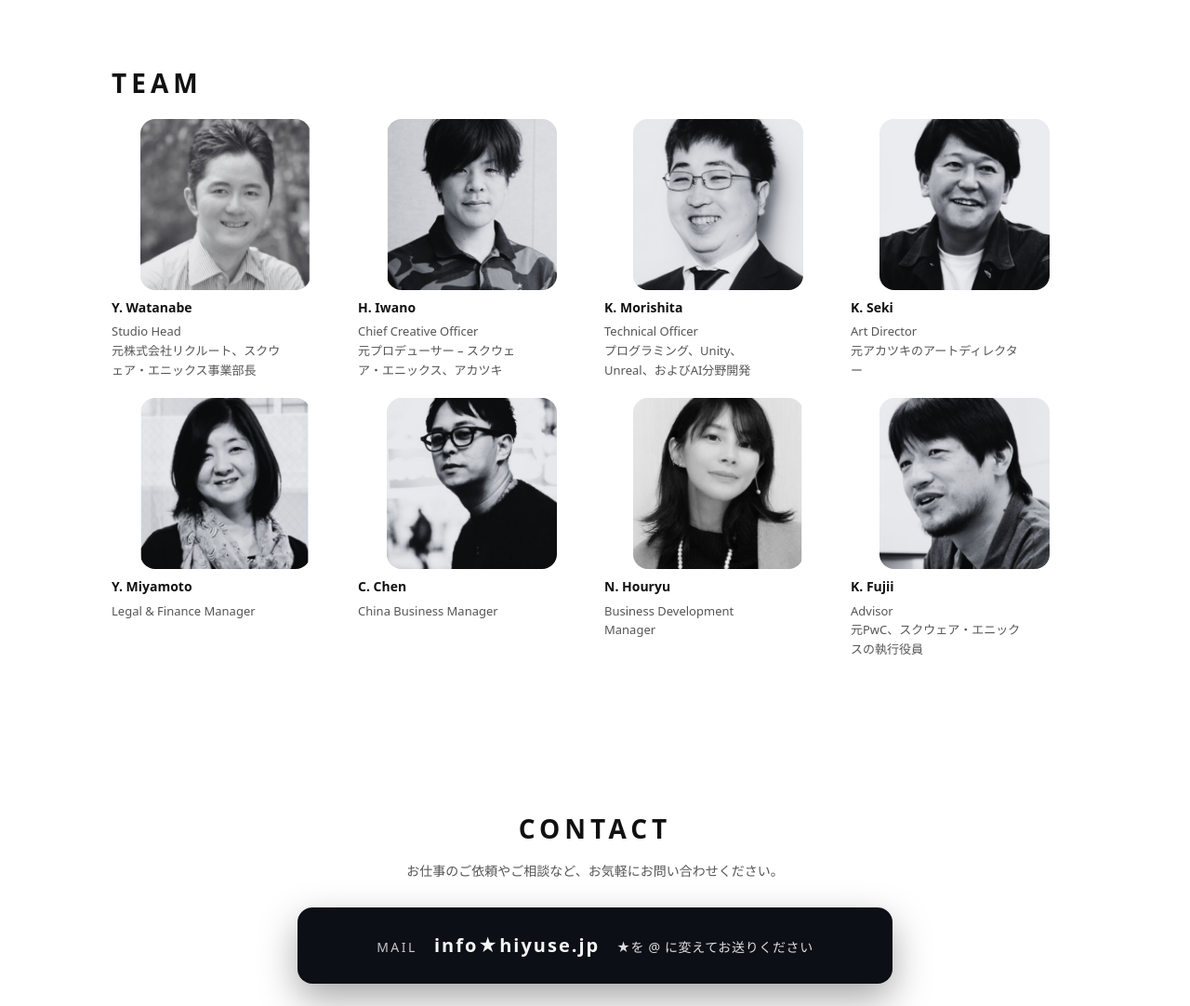
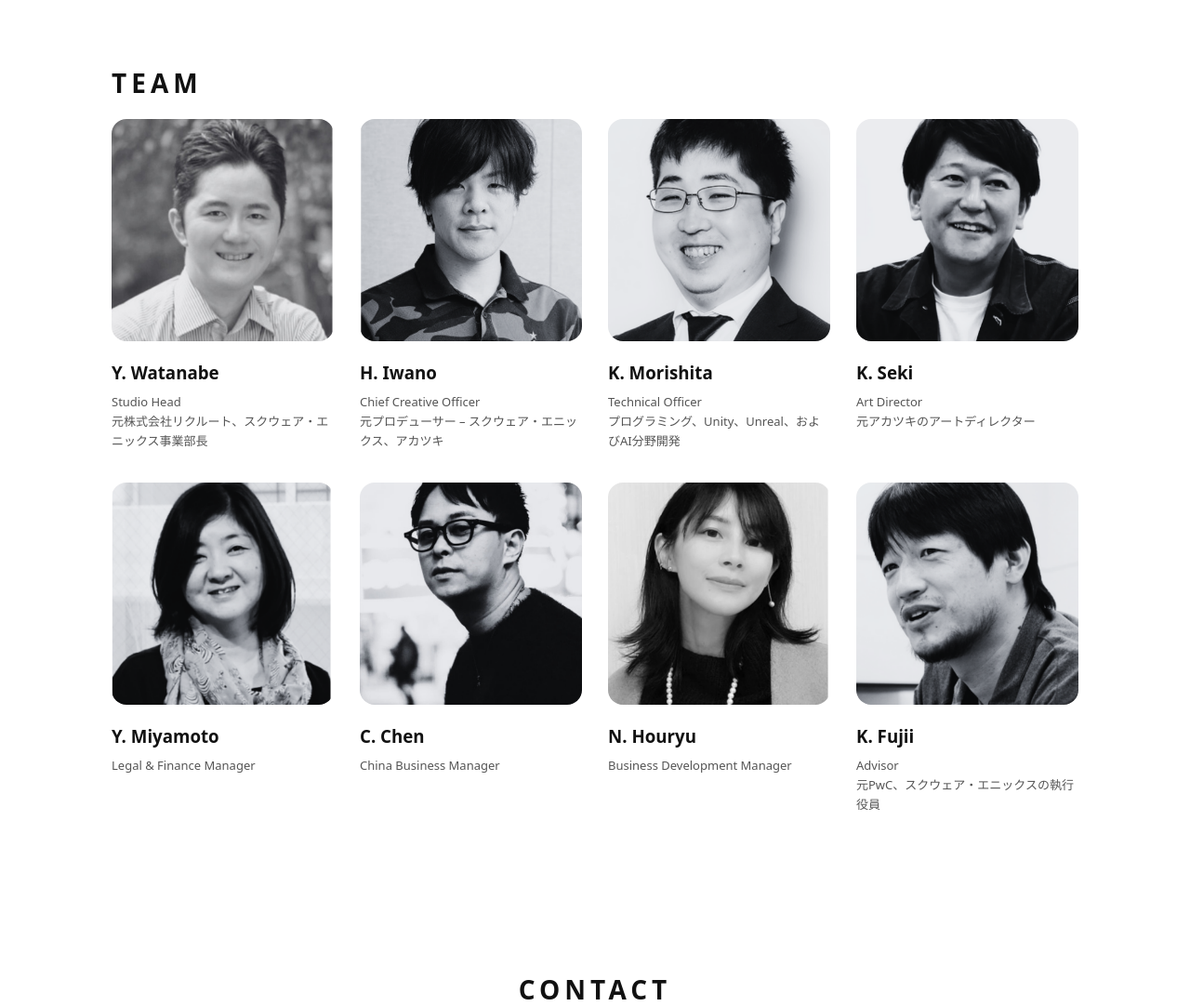
Before and after one commit to houryunnn/hiyuse.jp, a plain HTML site: page index.html in a window 1280 px wide. Shown: the part 2580-3662 px from the top of the page at 93% size. Drawn offline with Linux system fonts and the light colour scheme.

Commit message:
style.css

```diff
--- a/style.css
+++ b/style.css
@@ -479,79 +479,65 @@ html.js-ready .section.is-visible {
 }
 
 /* =========================
-   TEAM
+   TEAM（画像とテキストを完全に揃える）
 ========================= */
 
 .team-grid {
   display: grid;
-  grid-template-columns: repeat(4, minmax(0, 1fr));
-  gap: 20px;
+  grid-template-columns: repeat(4, 1fr);
+  gap: 28px;
 }
 
-/* ベース：デフォルトは「ちゃんと見える」状態にしておく */
 .team-member {
   text-align: left;
-  opacity: 1;
+  opacity: 1; /* （スマホ透明問題対策済みなので常に 1 でOK） */
   transform: none;
 }
 
-/* レイアウト系（画像サイズなど）はそのまま */
+/* 画像は100%幅（カード幅いっぱい）で揃える */
 .team-member img {
-  display: block;
-  width: 75%;
-  margin: 0 auto 8px;
+  width: 100%;
+  height: auto;
   border-radius: 16px;
   object-fit: cover;
   aspect-ratio: 1 / 1;
-  background: #eee;
+  margin: 0 0 12px 0; /* 下に余白、左右中央寄せしない */
 }
 
+/* テキストも左端を画像と完全に揃える */
 .team-member h3,
 .team-member p {
-  width: 75%;
-  margin-left: auto;
-  margin-right: auto;
+  width: 100%;           /* image と同じライン */
+  margin: 0 0 6px 0;     /* 左右余白なし */
+  padding: 0;            /* 念のため */
 }
 
-.team-member h3 {
-  margin: 6px 0 4px;
-  font-size: 14px;
+/* 役職テキストだけ薄く */
+.team-member p {
+  color: #555;
+  font-size: 13px;
 }
 
-.team-member p {
-  margin: 0;
-  font-size: 13px;
-  color: #555;
-}
-
-/* ★ JS 有効時だけ、アニメ用に上書きする */
-html.js-ready .team-member {
-  opacity: 0;
-  transform: translateY(12px);
-  transition: opacity 0.6s ease-out, transform 0.6s ease-out;
-}
-
-html.js-ready .team-member.is-visible {
-  opacity: 1;
-  transform: translateY(0);
-}
-
-/* レスポンシブ */
+/* --- レスポンシブ --- */
 @media (max-width: 1024px) {
   .team-grid {
-    grid-template-columns: repeat(3, minmax(0, 1fr));
+    grid-template-columns: repeat(3, 1fr);
   }
 }
 
 @media (max-width: 768px) {
   .team-grid {
-    grid-template-columns: repeat(2, minmax(0, 1fr));
+    grid-template-columns: repeat(2, 1fr);
   }
 }
 
 @media (max-width: 480px) {
   .team-grid {
     grid-template-columns: 1fr;
+  }
+
+  .team-member {
+    margin-bottom: 28px;
   }
 }
 
```
